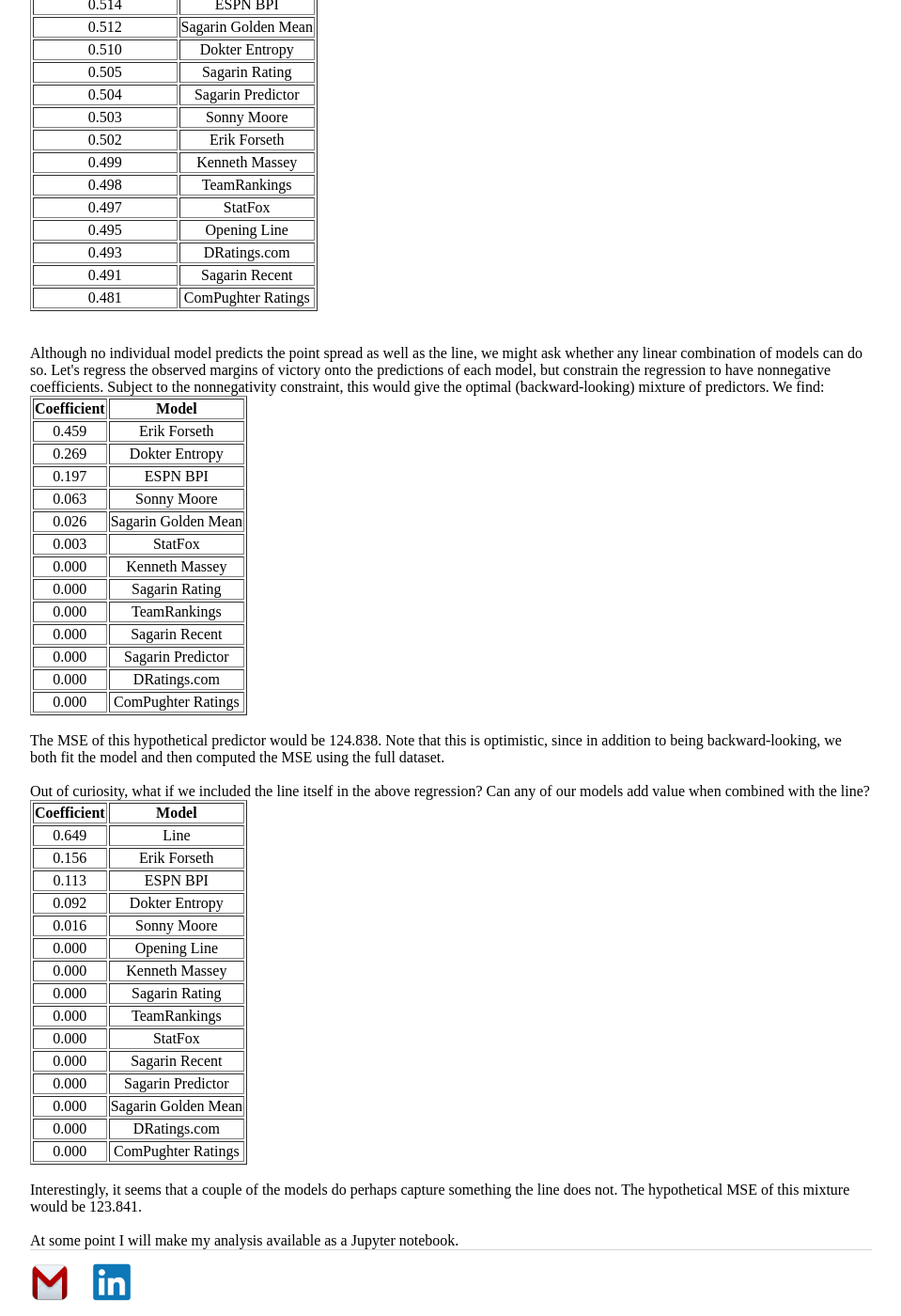
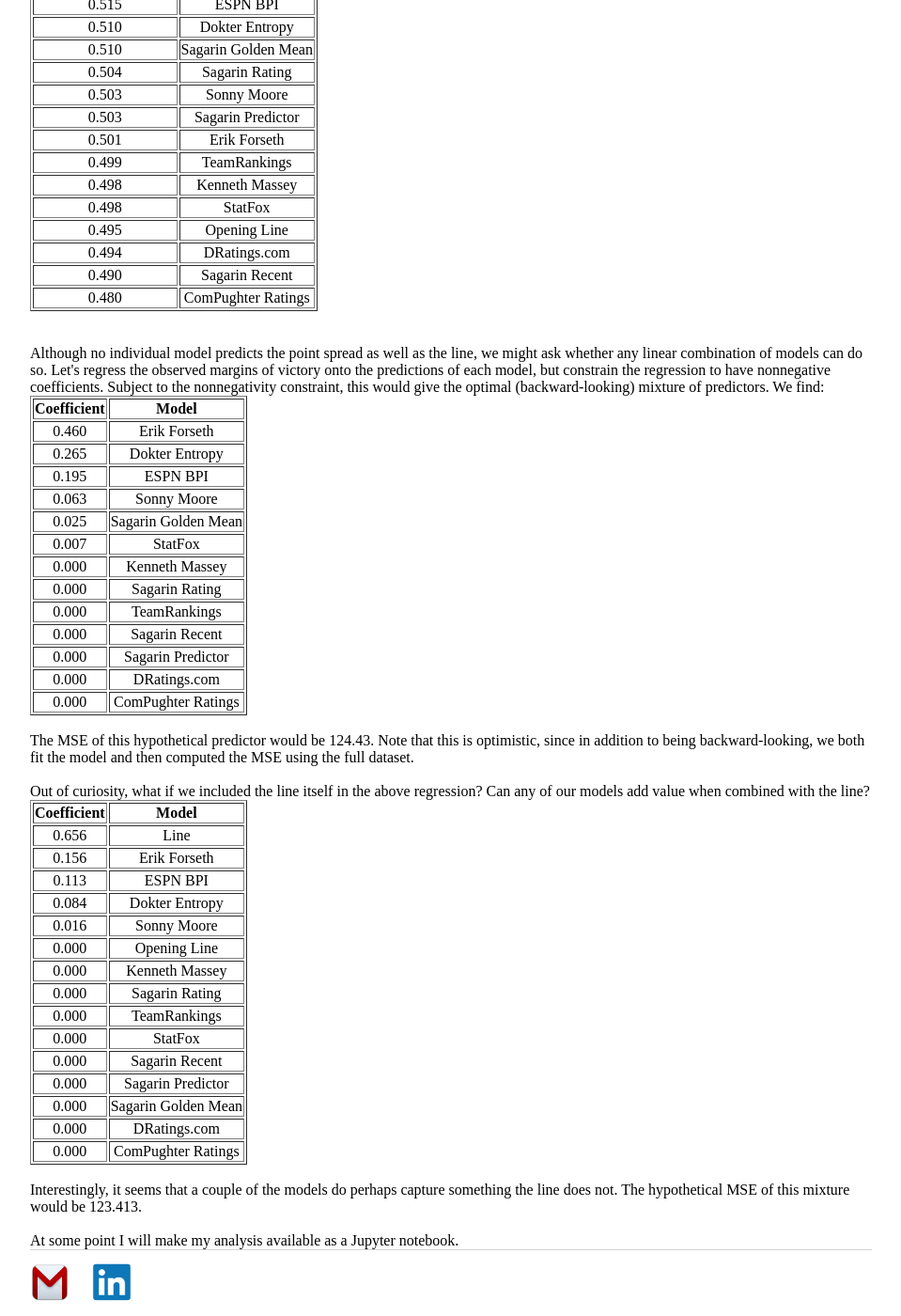
Before and after one commit to erikrforseth/erikrforseth.github.io, a Jekyll site: the page built from about.html, in a window 1280 px wide and 1400 px high, scrolled down 1211 px. Shown: the whole window at 94% size, without its empty margins (160-1119 px from the left). Built offline with Jekyll 4.4.1, drawn with Linux system fonts in a browser that asks for light colours; some of the changed text lies outside the part shown.

Commit message:
about page

```diff
--- a/about.html
+++ b/about.html
@@ -17,63 +17,63 @@
   </thead>
   <tbody>
     <tr align="center">
-      <td>124.276</td>
+      <td>123.824</td>
       <td>Line</td>
     </tr>
     <tr align="center">
-      <td>125.529</td>
+      <td>125.127</td>
       <td>Opening Line</td>
     </tr>
     <tr align="center">
-      <td>125.941</td>
+      <td>125.515</td>
       <td>Erik Forseth</td>
     </tr>
     <tr align="center">
-      <td>126.722</td>
+      <td>126.301</td>
       <td>TeamRankings</td>
     </tr>
     <tr align="center">
-      <td>127.983</td>
+      <td>127.553</td>
       <td>Dokter Entropy</td>
     </tr>
     <tr align="center">
-      <td>130.353</td>
+      <td>129.916</td>
       <td>Sagarin Rating</td>
     </tr>
     <tr align="center">
-      <td>130.695</td>
+      <td>130.275</td>
       <td>Sagarin Predictor</td>
     </tr>
     <tr align="center">
-      <td>131.170</td>
+      <td>130.722</td>
       <td>Sagarin Golden Mean</td>
     </tr>
     <tr align="center">
-      <td>131.634</td>
+      <td>131.255</td>
       <td>ESPN BPI</td>
     </tr>
     <tr align="center">
-      <td>132.416</td>
+      <td>131.994</td>
       <td>Kenneth Massey</td>
     </tr>
     <tr align="center">
-      <td>135.191</td>
+      <td>134.619</td>
       <td>DRatings.com</td>
     </tr>
     <tr align="center">
-      <td>135.547</td>
+      <td>135.036</td>
       <td>Sonny Moore</td>
     </tr>
     <tr align="center">
-      <td>140.241</td>
+      <td>139.598</td>
       <td>StatFox</td>
     </tr>
     <tr align="center">
-      <td>141.324</td>
+      <td>140.762</td>
       <td>ComPughter Ratings</td>
     </tr>
     <tr align="center">
-      <td>146.920</td>
+      <td>146.564</td>
       <td>Sagarin Recent</td>
     </tr>
   </tbody>
@@ -100,12 +100,8 @@
       <td>Line</td>
     </tr>
     <tr align="center">
-      <td>0.742</td>
+      <td>0.741</td>
       <td>Sagarin Predictor</td>
-    </tr>
-    <tr align="center">
-      <td>0.740</td>
-      <td>ESPN BPI</td>
     </tr>
     <tr align="center">
       <td>0.740</td>
@@ -114,6 +110,10 @@
     <tr align="center">
       <td>0.740</td>
       <td>TeamRankings</td>
+    </tr>
+    <tr align="center">
+      <td>0.739</td>
+      <td>ESPN BPI</td>
     </tr>
     <tr align="center">
       <td>0.738</td>
@@ -161,43 +161,43 @@
   </thead>
   <tbody>
     <tr align="center">
-      <td>0.514</td>
+      <td>0.515</td>
       <td>ESPN BPI</td>
-    </tr>
-    <tr align="center">
-      <td>0.512</td>
-      <td>Sagarin Golden Mean</td>
     </tr>
     <tr align="center">
       <td>0.510</td>
       <td>Dokter Entropy</td>
     </tr>
     <tr align="center">
-      <td>0.505</td>
-      <td>Sagarin Rating</td>
+      <td>0.510</td>
+      <td>Sagarin Golden Mean</td>
     </tr>
     <tr align="center">
       <td>0.504</td>
-      <td>Sagarin Predictor</td>
+      <td>Sagarin Rating</td>
     </tr>
     <tr align="center">
       <td>0.503</td>
       <td>Sonny Moore</td>
     </tr>
     <tr align="center">
-      <td>0.502</td>
+      <td>0.503</td>
+      <td>Sagarin Predictor</td>
+    </tr>
+    <tr align="center">
+      <td>0.501</td>
       <td>Erik Forseth</td>
     </tr>
     <tr align="center">
       <td>0.499</td>
+      <td>TeamRankings</td>
+    </tr>
+    <tr align="center">
+      <td>0.498</td>
       <td>Kenneth Massey</td>
     </tr>
     <tr align="center">
       <td>0.498</td>
-      <td>TeamRankings</td>
-    </tr>
-    <tr align="center">
-      <td>0.497</td>
       <td>StatFox</td>
     </tr>
     <tr align="center">
@@ -205,15 +205,15 @@
       <td>Opening Line</td>
     </tr>
     <tr align="center">
-      <td>0.493</td>
+      <td>0.494</td>
       <td>DRatings.com</td>
     </tr>
     <tr align="center">
-      <td>0.491</td>
+      <td>0.490</td>
       <td>Sagarin Recent</td>
     </tr>
     <tr align="center">
-      <td>0.481</td>
+      <td>0.480</td>
       <td>ComPughter Ratings</td>
     </tr>
   </tbody>
@@ -230,15 +230,15 @@
   </thead>
   <tbody>
     <tr align="center">
-      <td>0.459</td>
+      <td>0.460</td>
       <td>Erik Forseth</td>
     </tr>
     <tr align="center">
-      <td>0.269</td>
+      <td>0.265</td>
       <td>Dokter Entropy</td>
     </tr>
     <tr align="center">
-      <td>0.197</td>
+      <td>0.195</td>
       <td>ESPN BPI</td>
     </tr>
     <tr align="center">
@@ -246,11 +246,11 @@
       <td>Sonny Moore</td>
     </tr>
     <tr align="center">
-      <td>0.026</td>
+      <td>0.025</td>
       <td>Sagarin Golden Mean</td>
     </tr>
     <tr align="center">
-      <td>0.003</td>
+      <td>0.007</td>
       <td>StatFox</td>
     </tr>
     <tr align="center">
@@ -284,7 +284,7 @@
   </tbody>
 </table>
 <br>
-The MSE of this hypothetical predictor would be 124.838. Note that this is optimistic, since in addition to being backward-looking, we both fit the model and then computed the MSE using the full dataset.
+The MSE of this hypothetical predictor would be 124.43. Note that this is optimistic, since in addition to being backward-looking, we both fit the model and then computed the MSE using the full dataset.
 <br><br>
 Out of curiosity, what if we included the line itself in the above regression? Can any of our models add value when combined with the line?<table border="1" class="dataframe">
   <thead>
@@ -295,7 +295,7 @@
   </thead>
   <tbody>
     <tr align="center">
-      <td>0.649</td>
+      <td>0.656</td>
       <td>Line</td>
     </tr>
     <tr align="center">
@@ -307,7 +307,7 @@
       <td>ESPN BPI</td>
     </tr>
     <tr align="center">
-      <td>0.092</td>
+      <td>0.084</td>
       <td>Dokter Entropy</td>
     </tr>
     <tr align="center">
@@ -357,6 +357,6 @@
   </tbody>
 </table>
 <br>
-Interestingly, it seems that a couple of the models do perhaps capture something the line does not. The hypothetical MSE of this mixture would be 123.841.
+Interestingly, it seems that a couple of the models do perhaps capture something the line does not. The hypothetical MSE of this mixture would be 123.413.
 <br><br>
 At some point I will make my analysis available as a Jupyter notebook.
```
Also changed, not shown: other parts of about.html (+2 -2 lines).
